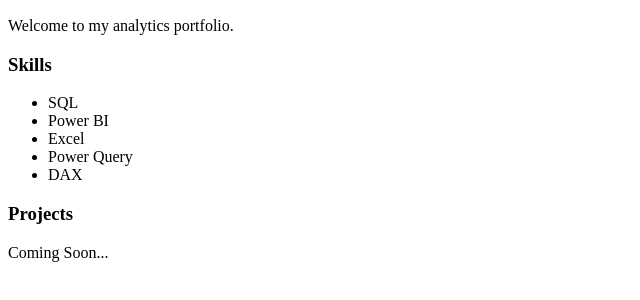
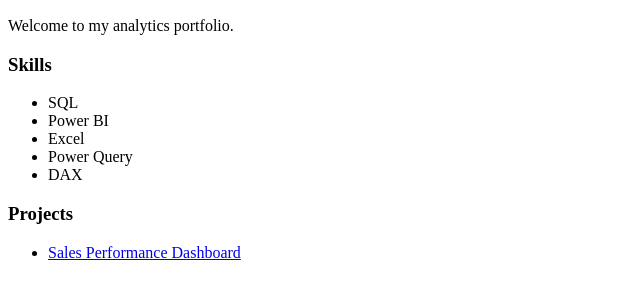
Before and after one commit to rajveersarangdevot/rajveersarangdevot.github.io, a plain HTML site: page index.html in a window 1280 px wide. Shown: the part 110-410 px from the top of the page, without its empty margins (0-640 px from the left). Drawn offline with Linux system fonts and the light colour scheme.

Commit message:
Add Sales Performance Dashboard link to index.html
Added a link to the Sales Performance Dashboard under Projects.

```diff
--- a/index.html
+++ b/index.html
@@ -26,7 +26,13 @@
 
 <h3>Projects</h3>
 
-<p>Coming Soon...</p>
+<ul>
+<li>
+<a href="sales-dashboard.html">
+Sales Performance Dashboard
+</a>
+</li>
+</ul>
 
 </body>
 
```
